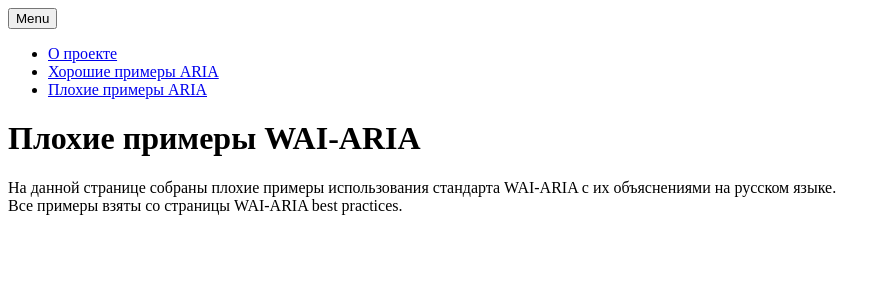
After one commit to sevapopov2/wai-aria-inspection, a Django app: template server/templates/main/bad-examples/index.html in a window 1280 px wide. The commit adds this page. Shown: the top 300 px of the page, without its empty margins (0-891 px from the left). Run offline with Django 4.2, Linux system fonts and the light colour scheme; the template is opened without the code that fills it, so the values that code supplies are empty.

Commit message:
Add navigation menu

```diff
--- a/server/apps/main/urls.py
+++ b/server/apps/main/urls.py
@@ -8,4 +8,8 @@ app_name = 'main'
 urlpatterns = [
     path('', views.IndexView.as_view(),
          name='index'),
+    path('good-examples/', views.GoodExamplesIndexView.as_view(),
+         name='good-examples'),
+    path('bad-examples/', views.BadExamplesIndexView.as_view(),
+         name='bad-examples')
 ]
--- /dev/null
+++ b/server/templates/main/bad-examples/index.html
@@ -0,0 +1,11 @@
+{% extends 'main/base.html' %}
+
+{% block title %}Плохие примеры WAI-ARIA{% endblock %}
+
+{% block content %}
+<h1>Плохие примеры WAI-ARIA</h1>
+<p>На данной странице собраны плохие примеры использования стандарта WAI-ARIA с их объяснениями на русском языке.
+    <br>
+    Все примеры взяты со страницы WAI-ARIA best practices.
+</p>
+{% endblock %}
--- a/server/templates/main/base.html
+++ b/server/templates/main/base.html
@@ -7,6 +7,8 @@
 </head>
 
 <body>
+    {% include "main/main-menu.html" %}
+
     {% block content %}
     {% endblock %}
 </body>
--- /dev/null
+++ b/server/templates/main/main-menu.html
@@ -0,0 +1,19 @@
+<button id="main-menu-button" aria-label="Главное Меню" aria-controls="header-nav" aria-expanded="false">
+    <span>Menu</span>
+</button>
+
+<div id="header-nav">
+    <nav id="main-menu-block" role="navigation" aria-label="Главное меню">
+        <ul>
+            <li>
+                <a href="{% url 'main:index' %}">О проекте</a>
+            </li>
+            <li>
+                <a href="{% url 'main:good-examples' %}">Хорошие примеры ARIA</a>
+            </li>
+            <li>
+                <a href="{% url 'main:bad-examples' %}">Плохие примеры ARIA</a>
+            </li>
+        </ul>
+    </nav>
+</div>
```
Also changed, not shown: server/apps/main/views.py (+13 -1 lines), server/templates/main/good-examples/index.html (added, +11 -0 lines).
